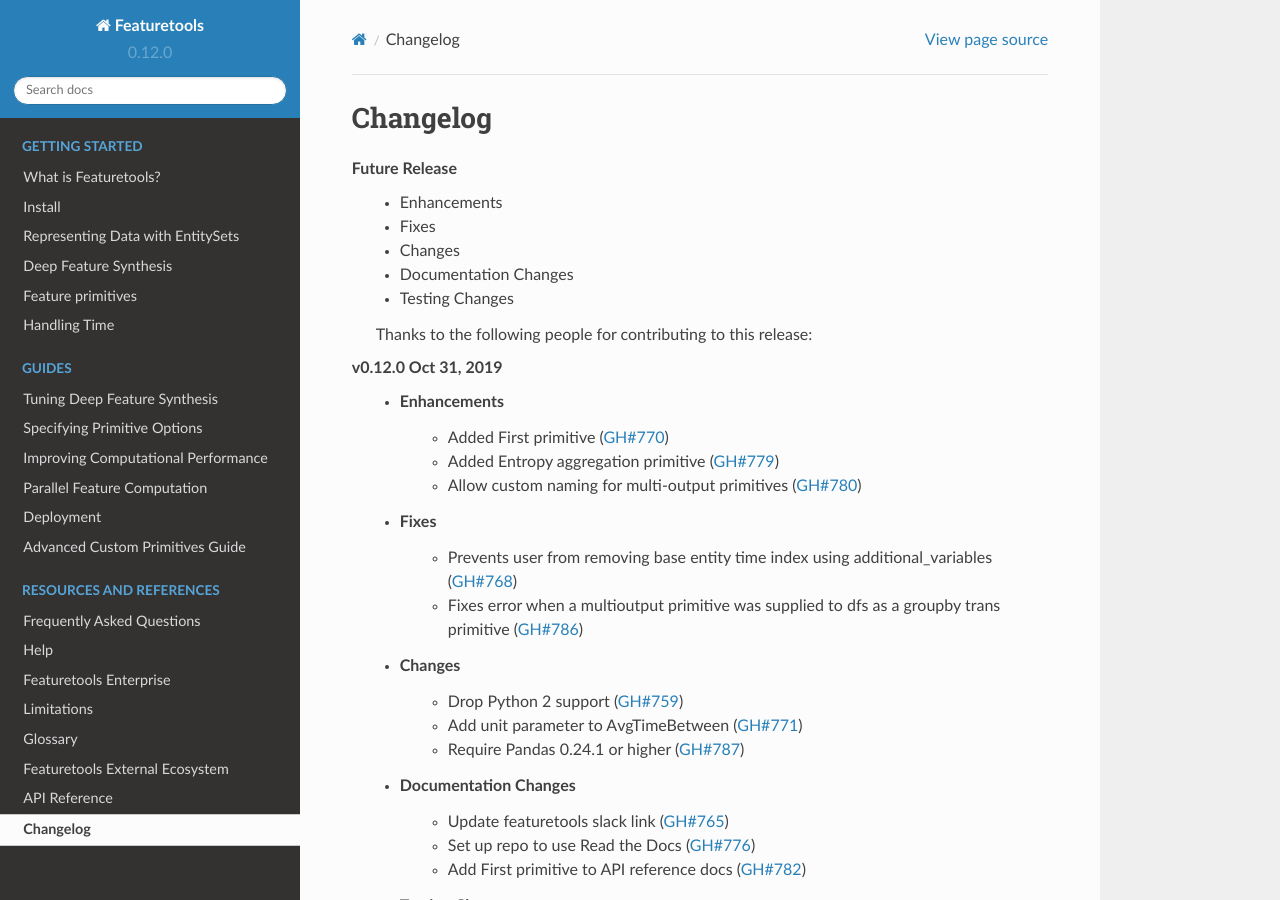
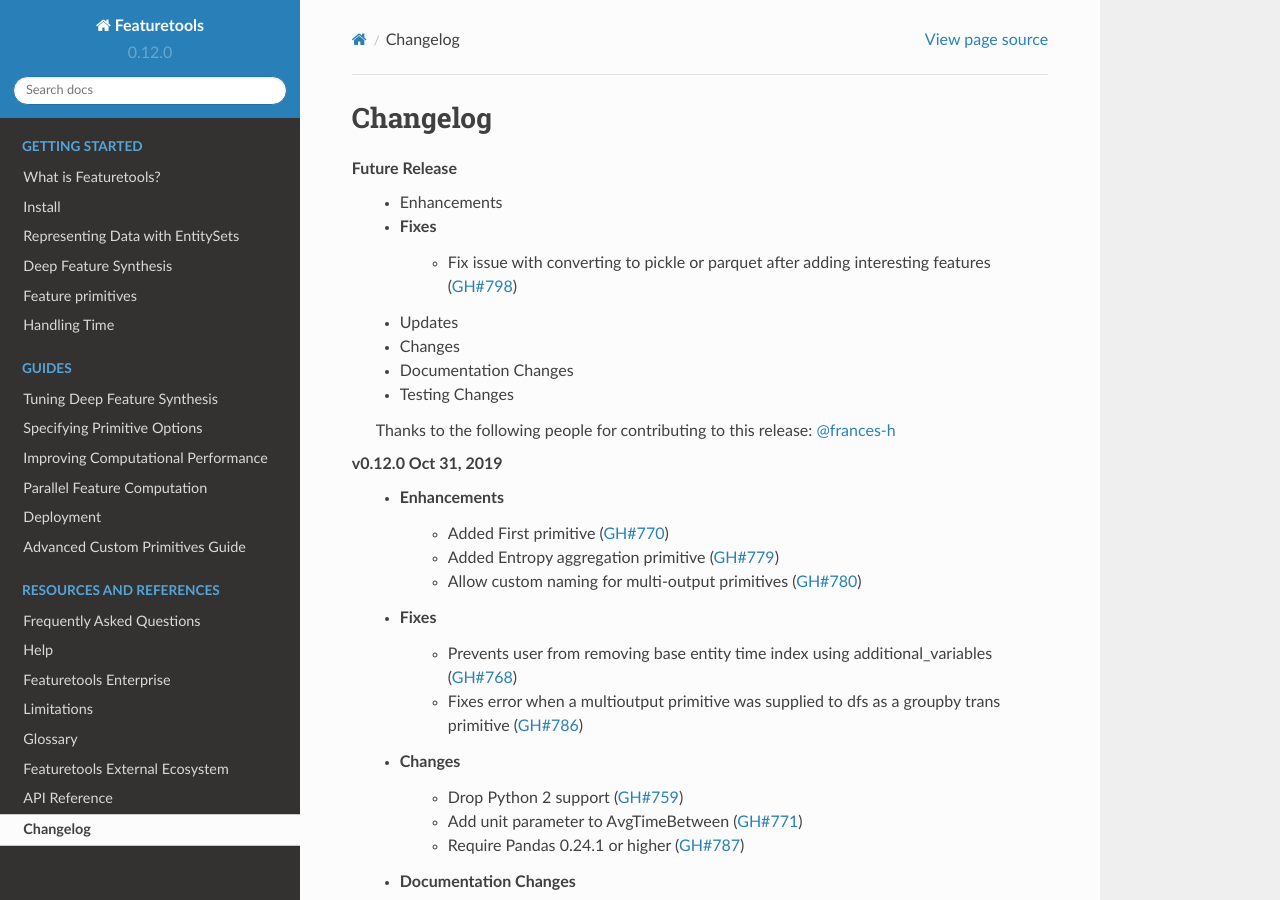
Before and after one commit to alteryx/featuretools, a Sphinx documentation site: the page built from docs/source/changelog.rst, in a window 1280 px wide and 900 px high. Built offline with Sphinx 7.4.7 and the Read the Docs theme 2.0.0, drawn with Linux system fonts in a browser that asks for light colours; pages that are not in the unit, such as notebooks, are missing from menus.

Commit message:
lint and changelog

```diff
--- a/docs/source/changelog.rst
+++ b/docs/source/changelog.rst
@@ -5,11 +5,14 @@
 **Future Release**
     * Enhancements
     * Fixes
+        * Fix issue with converting to pickle or parquet after adding interesting features (:pr:`798`)
+    * Updates
     * Changes
     * Documentation Changes
     * Testing Changes
 
     Thanks to the following people for contributing to this release:
+    :user:`frances-h`
 
 **v0.12.0 Oct 31, 2019**
     * Enhancements
```
Also changed, not shown: 1 other file.
